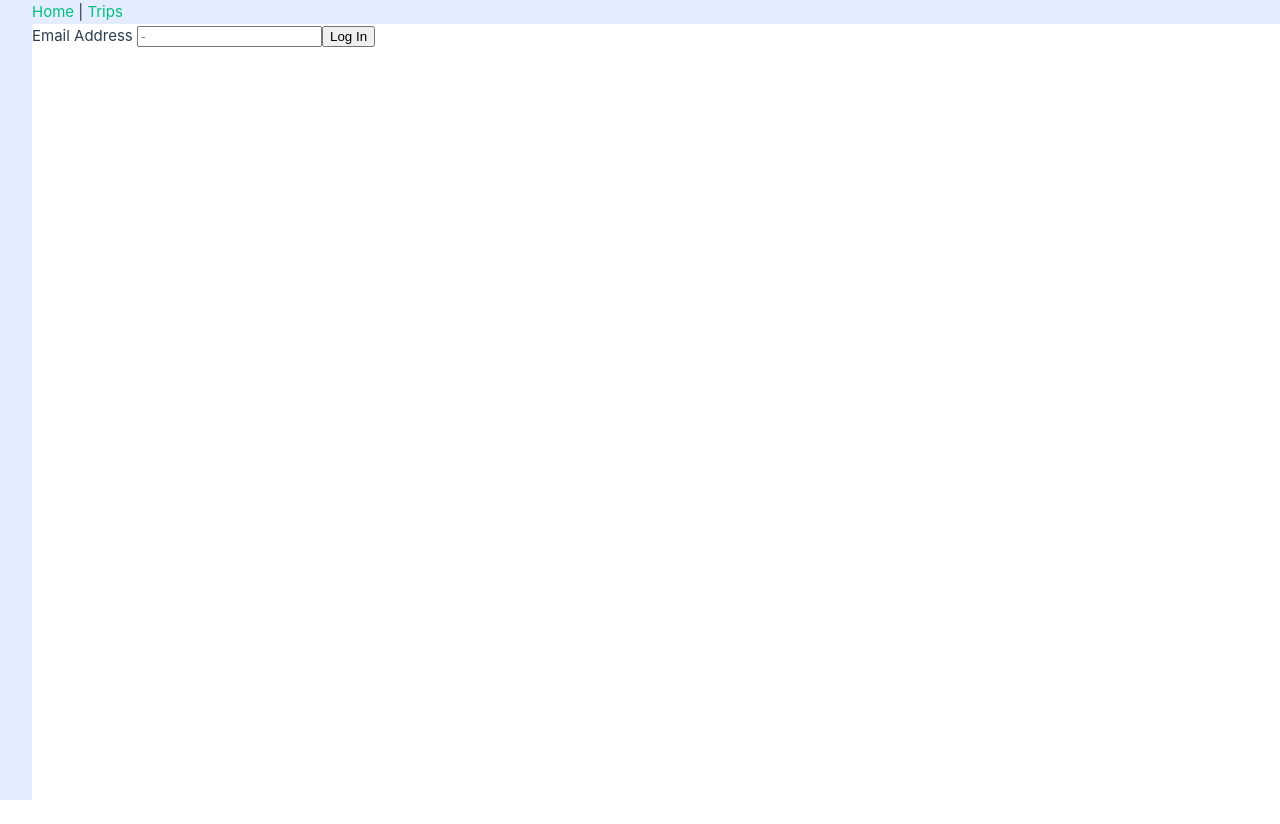
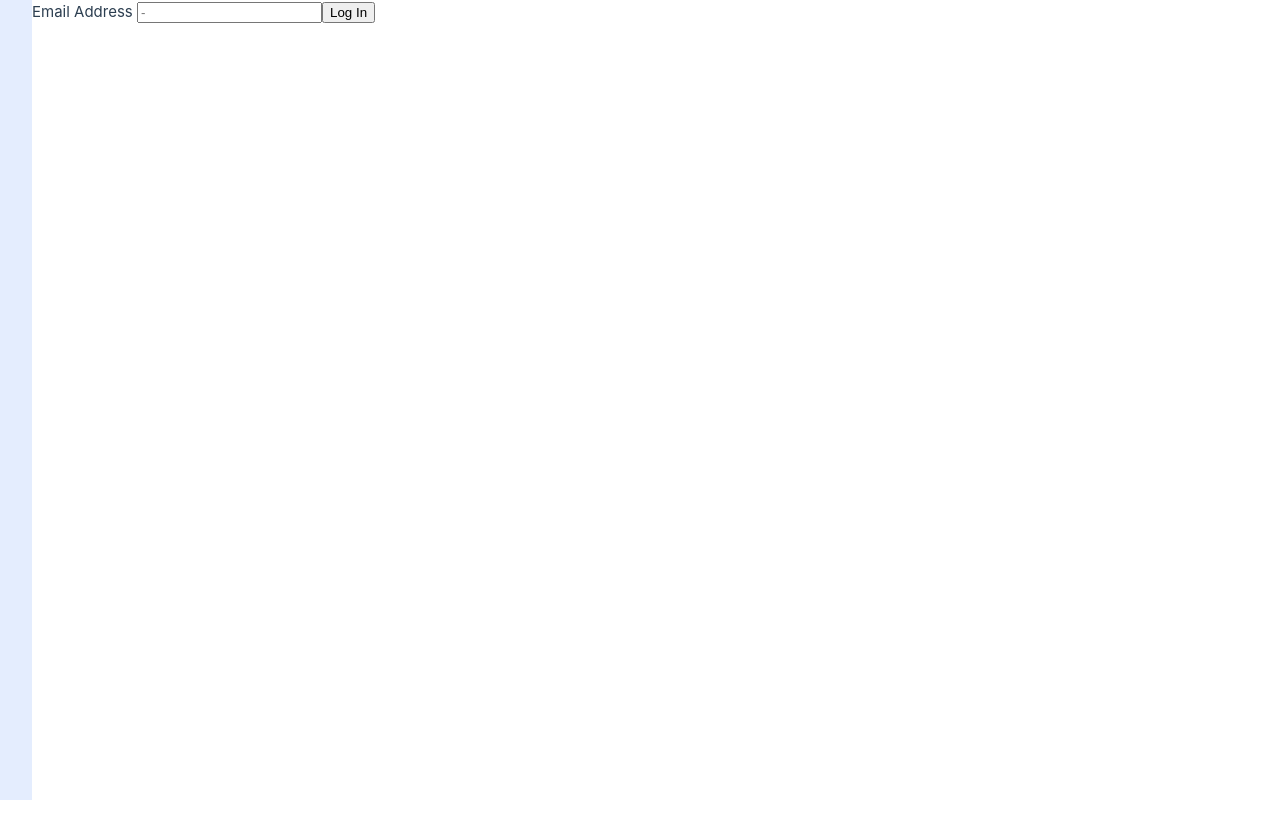
Before and after one commit to jakepark/rails-vue, a Vue app in the folder frontend/vue-rails/: page /#/ in a window 1280 px wide. Shown: the top 824 px of the page. After the commit the page ends 800 px from the top, so only its background shows below. Built offline with nearby package versions, Linux system fonts and the light colour scheme.

Commit message:
remove unused

```diff
--- a/frontend/vue-rails/src/App.vue
+++ b/frontend/vue-rails/src/App.vue
@@ -2,16 +2,12 @@
 import { storeToRefs } from 'pinia'
 import { useDefaultStore } from './stores/default'
 
-const { currentUser } = storeToRefs(useDefaultStore())
 const { getStoreCurrentUser, setStoreCurrentUser } = useDefaultStore()
 
 </script>
 
 <template>
   <main>
-    <router-link to="/">Home</router-link> |
-    <router-link to="/trips">Trips</router-link>
-
     <router-view></router-view>
   </main>
 </template>
--- a/frontend/vue-rails/src/router/index.js
+++ b/frontend/vue-rails/src/router/index.js
@@ -1,6 +1,5 @@
 console.log(`index.js!`);
 import { createRouter, createWebHashHistory } from 'vue-router'
-
 
 // 1. Define route components.
 import Login from '../components/Login.vue'
```
